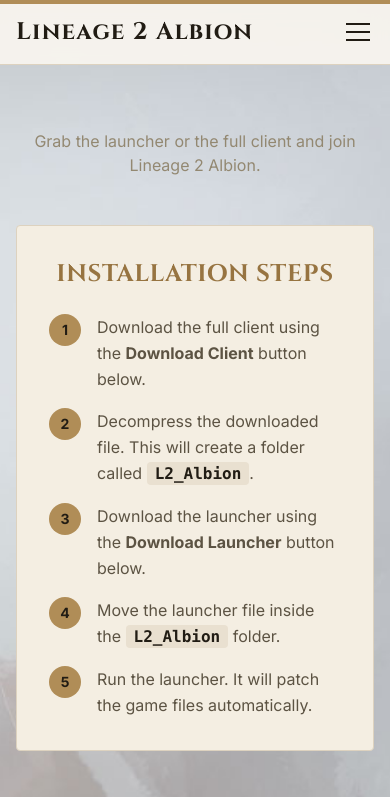
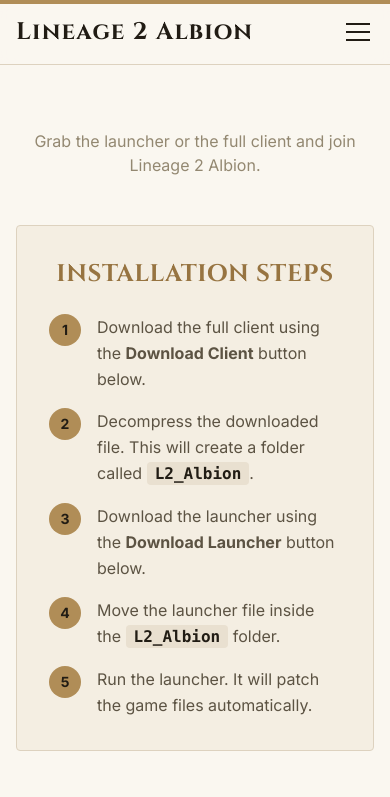
Before and after one commit to FrankCasanova/lineage2-albion-web, a React (Vite) app: page /download in a window 390 px wide. Shown: the top 797 px of the page. Built offline with nearby package versions, Linux system fonts and the light colour scheme; no server answers; the HTML template or start-up script is replaced by a standard one.

Commit message:
fix: use BASE_URL for all public asset paths (GitHub Pages compatibility)

```diff
--- a/src/components/Background.jsx
+++ b/src/components/Background.jsx
@@ -2,13 +2,15 @@
 import { useEffect, useState } from 'react'
 import { motion, useMotionValue, useSpring } from 'framer-motion'
 
+const BASE = import.meta.env.BASE_URL
+
 const DESKTOP_LAYERS = [
-  { src: '/layer6.jpg', depth: 0.0, backgroundSize: '100% auto', backgroundPosition: 'center top', zIndex: 0 },
-  { src: '/layer5.png', depth: 0.1, backgroundSize: '320% auto', backgroundPosition: 'center top', zIndex: 1, opacity: 0.8 },
-  { src: '/layer4.png', depth: 0.2, backgroundSize: '50% auto', backgroundPosition: 'center bottom', zIndex: 2 },
-  { src: '/layer3.png', depth: 0.4, backgroundSize: '100% auto', backgroundPosition: 'center calc(100% - 30px)', zIndex: 3 },
-  { src: '/layer2.png', depth: 0.7, backgroundSize: 'auto 40%', backgroundPosition: 'right calc(100% - 50px)', zIndex: 4 },
-  { src: '/layer1.png', depth: 1.0, backgroundSize: '100%', backgroundPosition: 'center calc(100% - 29px)', zIndex: 30 },
+  { src: `${BASE}layer6.jpg`, depth: 0.0, backgroundSize: '100% auto', backgroundPosition: 'center top', zIndex: 0 },
+  { src: `${BASE}layer5.png`, depth: 0.1, backgroundSize: '320% auto', backgroundPosition: 'center top', zIndex: 1, opacity: 0.8 },
+  { src: `${BASE}layer4.png`, depth: 0.2, backgroundSize: '50% auto', backgroundPosition: 'center bottom', zIndex: 2 },
+  { src: `${BASE}layer3.png`, depth: 0.4, backgroundSize: '100% auto', backgroundPosition: 'center calc(100% - 30px)', zIndex: 3 },
+  { src: `${BASE}layer2.png`, depth: 0.7, backgroundSize: 'auto 40%', backgroundPosition: 'right calc(100% - 50px)', zIndex: 4 },
+  { src: `${BASE}layer1.png`, depth: 1.0, backgroundSize: '100%', backgroundPosition: 'center calc(100% - 29px)', zIndex: 30 },
 ]
 
 // ponytail: mobile depths halved for subtler parallax on short viewports
--- a/src/components/Hero.jsx
+++ b/src/components/Hero.jsx
@@ -11,7 +11,7 @@
         transition={{ duration: 0.8, ease: [0.22, 1, 0.36, 1] }}
       >
         <img
-          src="/logo-emblem.webp"
+          src={`${import.meta.env.BASE_URL}logo-emblem.webp`}
           alt="Lineage 2 emblem"
           className="w-80 h-80 md:w-96 md:h-96 lg:w-[40rem] lg:h-[40rem] object-contain drop-shadow-lg"
         />
--- a/src/components/Logo.jsx
+++ b/src/components/Logo.jsx
@@ -10,12 +10,12 @@
     >
       <div className="relative inline-block">
         <img
-          src="/logo-emblem.webp"
+          src={`${import.meta.env.BASE_URL}logo-emblem.webp`}
           alt="Lineage 2 emblem"
           className="w-64 h-64 sm:w-80 sm:h-80 md:w-96 md:h-96 lg:w-[40rem] lg:h-[40rem] object-contain drop-shadow-lg"
         />
         <motion.img
-          src="/albion-logo.png"
+          src={`${import.meta.env.BASE_URL}albion-logo.png`}
           alt="Albion logo"
           className="absolute left-1/2 -translate-x-1/2 bottom-[28%] w-28 sm:w-40 md:w-52 lg:w-72 object-contain drop-shadow-lg"
           initial={{ opacity: 0, scale: 0.85 }}
--- a/src/index.css
+++ b/src/index.css
@@ -25,20 +25,10 @@
 body {
   margin: 0;
   background-color: var(--color-paper-50);
-  background-image: url('/layer6.jpg');
-  background-size: cover;
-  background-position: center top;
-  background-attachment: fixed;
   color: var(--color-ink-900);
   font-family: var(--font-body);
   -webkit-font-smoothing: antialiased;
   -moz-osx-font-smoothing: grayscale;
-}
-
-@media (max-width: 768px) {
-  body {
-    background-attachment: scroll;
-  }
 }
 
 #root {
--- a/src/pages/Download.jsx
+++ b/src/pages/Download.jsx
@@ -145,7 +145,7 @@
               onClick={(e) => e.stopPropagation()}
             >
               <img
-                src="/dancing_cat.gif"
+                src={`${import.meta.env.BASE_URL}dancing_cat.gif`}
                 alt="Dancing cat"
                 className="w-48 h-48 object-contain mx-auto mb-6 rounded-lg"
               />
```
